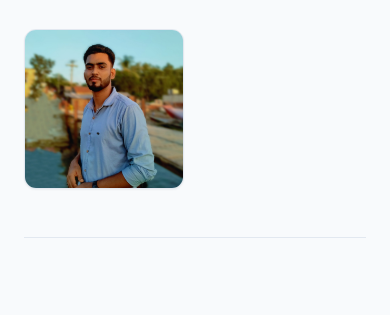
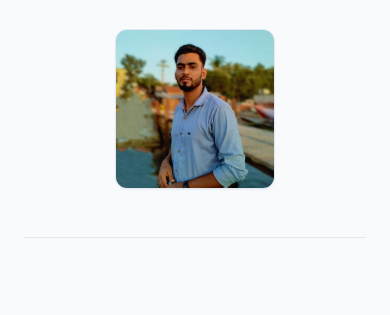
Before and after one commit to jalal550/jalal, a plain HTML site: page index.html in a window 390 px wide. Shown: the part 495-810 px from the top of the page. Drawn offline with nearby package versions, Linux system fonts and the light colour scheme.

Commit message:
Center image alignment in index.html

```diff
--- a/index.html
+++ b/index.html
@@ -79,9 +79,9 @@
     </span>
 </div>
         </div>
-        <div class="md:col-span-4 flex justify-start md:justify-end">
-            <img src="assets/img/jalal.jpg" alt="Jalal Miah" class="w-40 h-40 md:w-44 md:h-44 rounded-xl object-cover border border-slate-200 shadow-sm bg-slate-100">
-        </div>
+        <div class="md:col-span-4 flex justify-center md:justify-end">
+    <img src="assets/img/jalal.jpg" alt="Jalal Miah" class="w-40 h-40 md:w-44 md:h-44 rounded-xl object-cover border border-slate-200 shadow-sm bg-slate-100">
+</div>
     </section>
 
     <!-- Core Resume Engine Split (Experience & Education Left, Skills Right) -->
```
